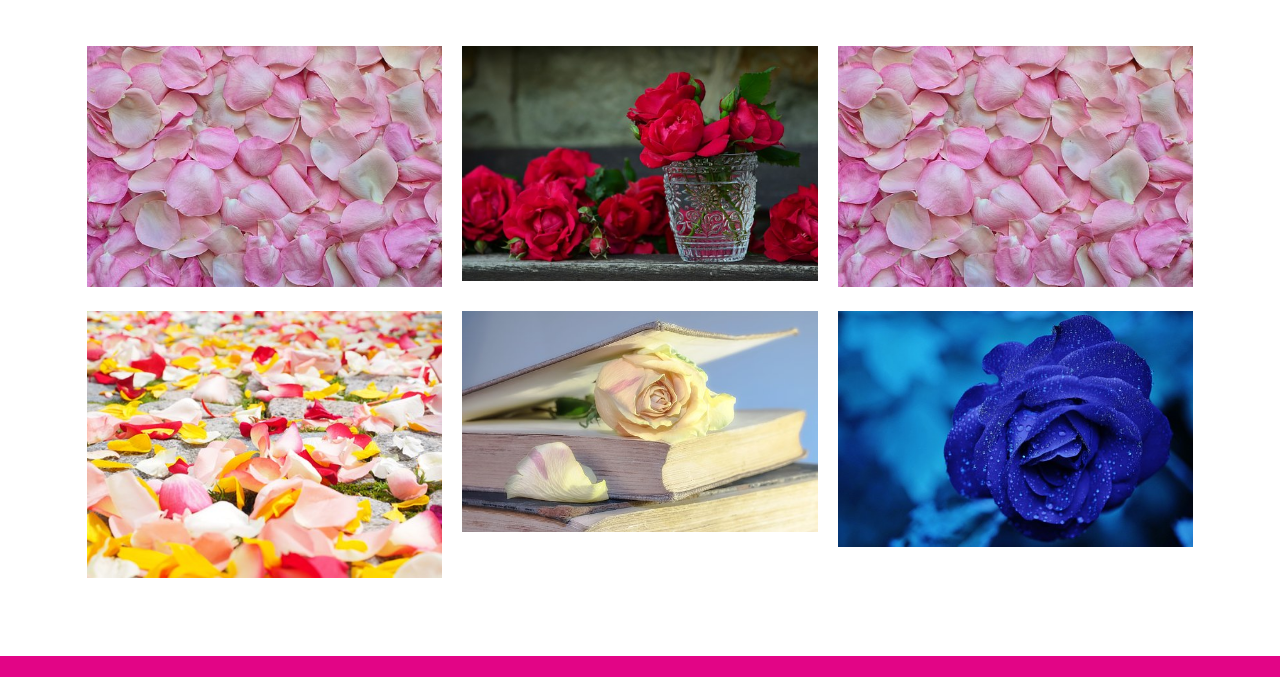
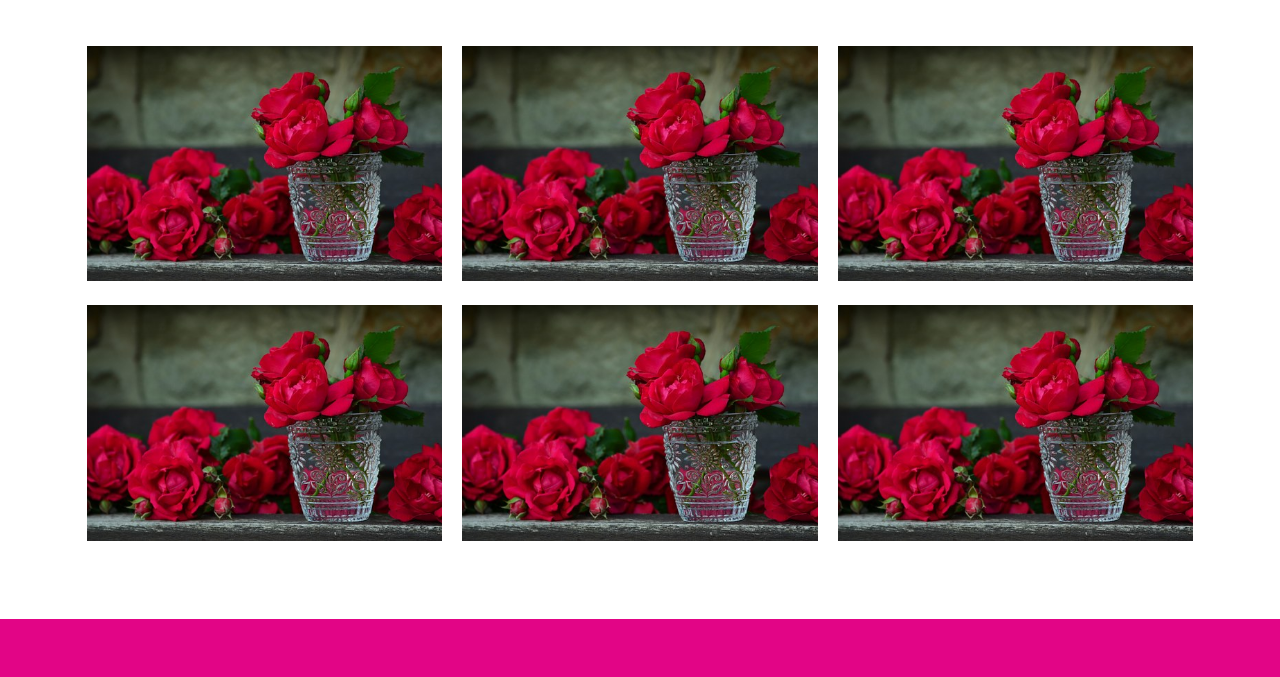
Before and after one commit to Narinderkaur651/New, a plain HTML site: page index.html in a window 1280 px wide. Shown: the part 2777-3454 px from the top of the page. Drawn offline with nearby package versions, Linux system fonts and the light colour scheme.

Commit message:
new update

```diff
--- a/index.html
+++ b/index.html
@@ -9,7 +9,7 @@
     <link rel="stylesheet" href="https://use.fontawesome.com/releases/v5.7.2/css/all.css"
         integrity="sha384-fnmOCqbTlWIlj8LyTjo7mOUStjsKC4pOpQbqyi7RrhN7udi9RwhKkMHpvLbHG9Sr" crossorigin="anonymous">
     <title>
-        parlour
+        rosesweb
     </title>
     <script
   src="https://code.jquery.com/jquery-3.4.1.js"
@@ -138,22 +138,22 @@
                     eveniet explicabo delectus in tempora recusandae voluptatibus, porro, vero reiciendis.</p>
                     <div class="gallery-items service-items">
                         <div class="row2 ">
-                            <img src="./img1/rose-petals-3194062__340.jpg">
+                            <img src="./img1/roses-821705__340.jpg">
                         </div>
                         <div class="row2 ">
                             <img src="./img1/roses-821705__340.jpg">
                         </div>
                         <div class="row2 ">
-                            <img src="./img1/rose-petals-3194062__340.jpg">
+                            <img src="./img1/roses-821705__340.jpg">
                         </div>
                         <div class="row2 ">
-                                <img src="./img1/rose-petals-693570__340.jpg">
+                                <img src="./img1/roses-821705__340.jpg">
                         </div>
                         <div class="row2 ">
-                        <img src="./img1/rose-2101475__340.jpg">
+                        <img src="./img1/roses-821705__340.jpg">
                         </div>
                         <div class="row2 ">
-                        <img src="./img1/rose-165819__340.jpg">
+                        <img src="./img1/roses-821705__340.jpg">
                         </div>
 
                     </div>
```
